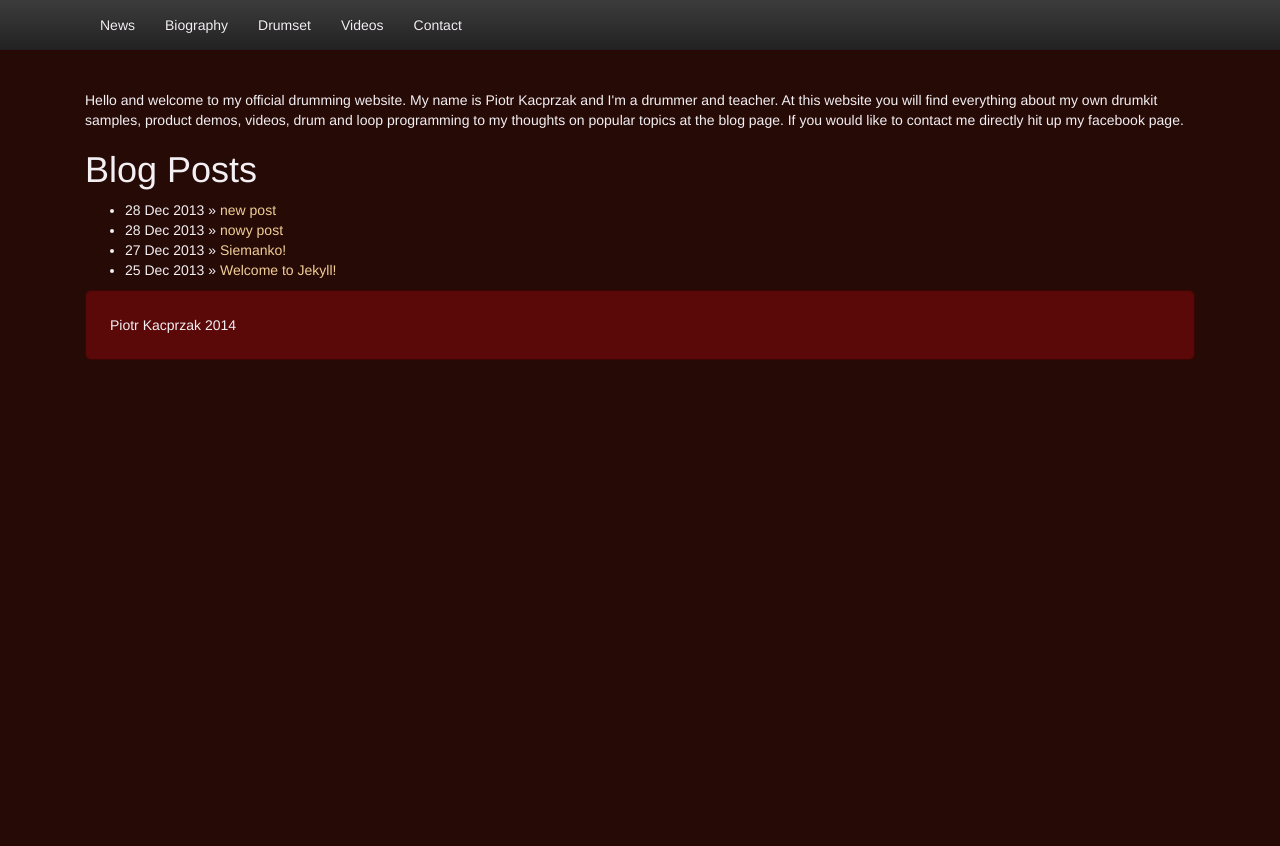
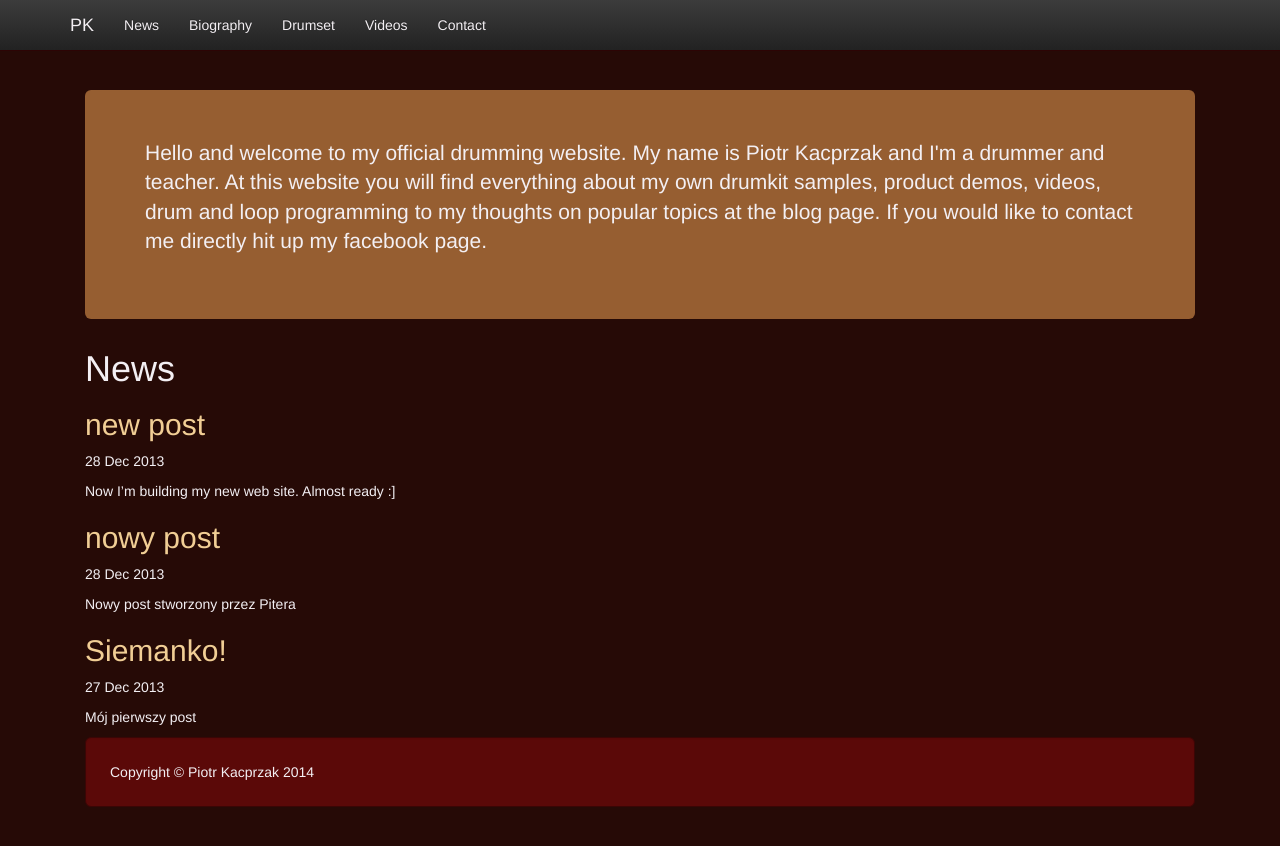
Before and after one commit to piotrkacprzak/piotrkacprzak.github.io, a Jekyll site: the page built from index.html, in a window 1280 px wide. Shown: the top 846 px of the page. Built offline with Jekyll 4.4.1, drawn with Linux system fonts in a browser that asks for light colours; nearby versions of some CDN libraries; Markdown is read by kramdown in place of the engine named in the settings.

Commit message:
Cleanup and formatting

```diff
--- a/_layouts/default.html
+++ b/_layouts/default.html
@@ -10,8 +10,6 @@
     <link rel="stylesheet" href="//netdna.bootstrapcdn.com/bootstrap/3.0.3/css/bootstrap.min.css">
     <!-- Optional theme -->
     <link rel="stylesheet" href="//netdna.bootstrapcdn.com/bootstrap/3.0.3/css/bootstrap-theme.min.css">
-		<!-- Latest compiled and minified JavaScript -->
-		<script src="//netdna.bootstrapcdn.com/bootstrap/3.0.3/js/bootstrap.min.js"></script>
 
     <!-- syntax highlighting CSS -->
     <!--link rel="stylesheet" href="/css/syntax.css"-->
@@ -37,7 +35,7 @@
             <span class="icon-bar"></span>
             <span class="icon-bar"></span>
           </button>
-          <a class="navbar-brand" href="#"></a>
+          <a class="navbar-brand" href="#">PK</a>
         </div>
         <div class="collapse navbar-collapse">
           <ul class="nav navbar-nav">
@@ -58,11 +56,15 @@
 
         <div class="footer">
           <div class="well well-lg">
-                Piotr Kacprzak 2014
+            Copyright &copy; Piotr Kacprzak 2014
           </div>
         </div>
       </div>
     </div><!-- /.container -->
+
     <script src="https://code.jquery.com/jquery.js"></script>
+    <!-- Latest compiled and minified JavaScript -->
+    <script src="//netdna.bootstrapcdn.com/bootstrap/3.0.3/js/bootstrap.min.js"></script>
+
   </body>
 </html>
--- a/index.html
+++ b/index.html
@@ -3,12 +3,24 @@ layout: default
 title: News
 ---
 
-<div id="home">Hello and welcome to my official drumming website. My name is Piotr Kacprzak and I'm a drummer and teacher. At this website you will find everything about my own drumkit samples, product demos, videos, drum and loop programming to my thoughts on popular topics at the blog page. If you would like to contact me directly hit up my facebook page.
+<div class="jumbotron">
+  <p>
+    Hello and welcome to my official drumming website.
+    My name is Piotr Kacprzak and I'm a drummer and teacher. At this website
+    you will find everything about my own drumkit samples, product demos,
+    videos, drum and loop programming to my thoughts on popular topics at
+    the blog page. If you would like to contact me directly hit up my facebook page.
+  </p>
+</div>
 
-  <h1>Blog Posts</h1>
-  <ul class="posts">
-    {% for post in site.posts %}
-      <li><span>{{ post.date | date_to_string }}</span> &raquo; <a href="{{ post.url }}">{{ post.title }}</a></li>
-    {% endfor %}
-  </ul>
-</div>
+<h1>News</h1>
+
+{% for post in site.posts %}
+<article>
+  <h2><a href="{{ post.url }}">{{ post.title }}</a></h2>
+  <span>{{ post.date | date_to_string }}</span>
+  <p>
+    {{ post.content }}
+  </p>
+</article>
+{% endfor %}
```
Also changed, not shown: _posts/2013-12-25-welcome-to-jekyll.markdown (deleted, +0 -24 lines). Lines whose indentation alone changed are shown as unchanged.
